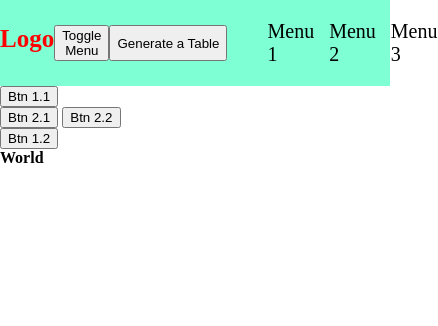
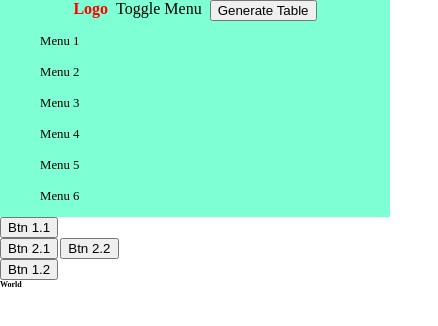
Before and after one commit to pratikdashore/learninges6, a plain HTML site: page dom/2.dynamicMenu.html in a window 390 px wide. Shown: the whole page, 438 px wide, since content can reach past the window. Drawn offline with Linux system fonts and the light colour scheme.

Commit message:
responsive css with flex

```diff
--- a/css/flex/1.flex.css
+++ b/css/flex/1.flex.css
@@ -12,7 +12,5 @@
 .item {
   background-color: green;
   border: solid 2px black;
-  width: 200px;
-  height: 200px;
-  flex: 0 1 auto;
+  flex: 1 1 auto;
 }
--- a/dom/2.dynamicMenu.css
+++ b/dom/2.dynamicMenu.css
@@ -2,7 +2,9 @@
   font-weight: bold;
 }
 
-
+:root {
+  font-size: 16px;
+}
 body {
  margin: 0;
  padding: 0;
@@ -10,41 +12,45 @@ body {
 
 .navbar {
   display: flex;
-  justify-content: space-around;
   background-color: aquamarine;
-  font-size: 20px;
+  font-size: 2rem;
+  flex-flow: row nowrap;
 }
 
 .logo-header {
   display: flex;
-  justify-content: space-around;
-  flex-flow: row nowrap;
-  flex: 1 200px;
+  flex-flow: row wrap;
   align-self: center;
+  gap: 1rem;
+  flex: 1 8 auto;
 }
 
 .logo{
   color: red;
-  font-size: 25px;
   font-weight: bold;
   text-decoration: none;
 }
 
 .nav-container {
   display: flex;
+  /* margin-left: auto; */
+  gap: 2rem;
+  flex: 8 1 auto;
   justify-content: flex-end;
-  flex: 9 500px;
 }
 
 .main-nav{
   display: flex;
-  justify-content: space-around;
   list-style: none;
-  gap: 15px;
+  gap: 2rem;
+  flex-flow: row wrap;
+  font-size: 0.8em;
 }
 
 .nav-child {
   flex-flow: column;
+  gap:1em;
+  padding-top: 1em;
 }
 
 .nav-link{
@@ -58,3 +64,32 @@ body {
 .hidden {
   display: none;
 }
+
+
+@media(max-width: 500px) {
+   :root{
+    font-size: 8px;
+   }
+
+  .navbar{
+    flex-flow: column wrap;
+  }
+
+  .nav-container{
+    justify-content: flex-start;
+  }
+
+  .main-nav{
+    flex-flow: column wrap;
+  }
+
+    .nav-child {
+      flex-flow: row wrap;
+    }
+}
+
+@media(min-width: 1600px) {
+  .nav-child{
+    flex-flow: row nowrap;
+  }
+}
--- a/dom/2.dynamicMenu.html
+++ b/dom/2.dynamicMenu.html
@@ -10,9 +10,9 @@
   <body>
     <nav class="navbar">
       <div class="logo-header">
-        <a href="#" class="logo">Logo</a>
-        <button class="navbar-toggle">Toggle Menu</button>
-        <input id="tbl-btn" type="button" value="Generate a Table" />
+        <div class="logo">Logo</div>
+        <div class="navbar-toggle">Toggle Menu</div>
+        <div > <button id="tbl-btn" type="button" value="Generate a Table">Generate Table</button> </div>
       </div>
       <div id="nav" class="nav-container"></div>
     </nav>
--- a/dom/2.dynamixMenu.js
+++ b/dom/2.dynamixMenu.js
@@ -16,7 +16,6 @@ mainContent.append(textNode);
 function onClick(event) {
   event.preventDefault();
   event.stopPropagation();
-  debugger;
   console.log(event.target);
   event.target.firstElementChild?.classList.toggle('hidden');
 
@@ -73,7 +72,113 @@ let data = [{
   }, {
     displayNm: 'Menu 3.3'
   }]
-}];
+  }, {
+    displayNm: 'Menu 4',
+    klsNm: '',
+    children: [{
+      displayNm: 'Menu 4.1',
+      children: [{
+        displayNm: 'Menu 4.1.1'
+      }, {
+        displayNm: 'Menu 4.1.2'
+      }, {
+        displayNm: 'Menu 4.1.3'
+      }]
+    }, {
+      displayNm: 'Menu 4.2'
+    }, {
+      displayNm: 'Menu 4.3'
+    }]
+  }, {
+    displayNm: 'Menu 5',
+    klsNm: '',
+    children: [{
+      displayNm: 'Menu 5.1',
+      children: [{
+        displayNm: 'Menu 5.1.1'
+      }]
+    }, {
+      displayNm: 'Menu 5.2'
+    }, {
+      displayNm: 'Menu 5.3'
+    }]
+  }, {
+    displayNm: 'Menu 6',
+    klsNm: '',
+    children: [{
+      displayNm: 'Menu 6.1',
+      children: [{
+        displayNm: 'Menu 6.1.1'
+      }]
+    }, {
+      displayNm: 'Menu 6.2',
+      children: [{
+        displayNm: 'Menu 6.2.1'
+      }]
+    }, {
+      displayNm: 'Menu 6.3'
+      }, {
+        displayNm: 'Menu 6.4',
+        klsNm: '',
+        children: [{
+          displayNm: 'Menu 6.4.1',
+          children: [{
+            displayNm: 'Menu 6.4.1.1'
+          }, {
+            displayNm: 'Menu 6.4.1.2'
+          }, {
+            displayNm: 'Menu 6.4.1.3'
+          }]
+        }, {
+          displayNm: 'Menu 6.4.2'
+        }, {
+          displayNm: 'Menu 6.4.3'
+        }]
+      }, {
+        displayNm: 'Menu 6.5',
+        klsNm: '',
+        children: [{
+          displayNm: 'Menu 6.5.1',
+          children: [{
+            displayNm: 'Menu 6.5.1.1'
+          }]
+        }, {
+          displayNm: 'Menu 6.5.2'
+        }, {
+          displayNm: 'Menu 6.5.3'
+        }]
+      }, {
+        displayNm: 'Menu 6.7',
+        klsNm: '',
+        children: [{
+          displayNm: 'Menu 6.7.1',
+          children: [{
+            displayNm: 'Menu 6.7.1.1',
+            children: [{
+              displayNm: 'Menu 6.7.1.1.1',
+              children: [{
+                displayNm: 'Menu 6.7.1.1.1.1'
+              }, {
+                displayNm: 'Menu 6.7.1.1.1.2'
+              }, {
+                displayNm: 'Menu 6.7.1.1.1.3'
+              }]
+            }, {
+              displayNm: 'Menu 6.7.1.1.2'
+            }, {
+              displayNm: 'Menu 6.7.1.1.3'
+            }]
+          }]
+        }, {
+          displayNm: 'Menu 6.7.2',
+          children: [{
+            displayNm: 'Menu 6.7.2.1'
+          }]
+        }, {
+          displayNm: 'Menu 6.7.3'
+        }]
+      }]
+  }];
 
 function createListItem(dataItem) {
   const li = document.createElement('li');
@@ -96,7 +201,6 @@ function createListItem(dataItem) {
 
 
 function createListElement(menu) {
-  debugger
   const ul = document.createElement('ul');
   ul.className = 'main-nav';
   ul.addEventListener('click', function(e){
```
Also changed, not shown: css/3.selectors.html (+43 -10 lines), 1 other file.
